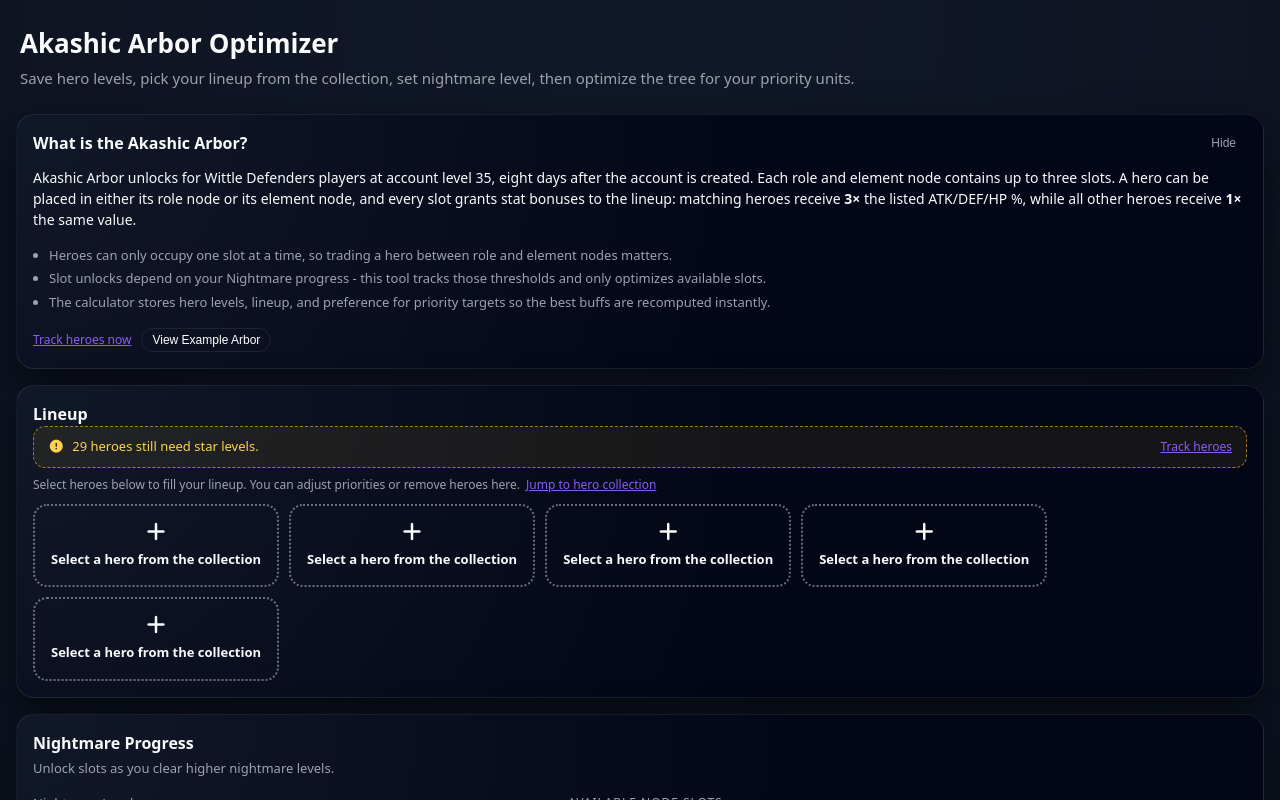
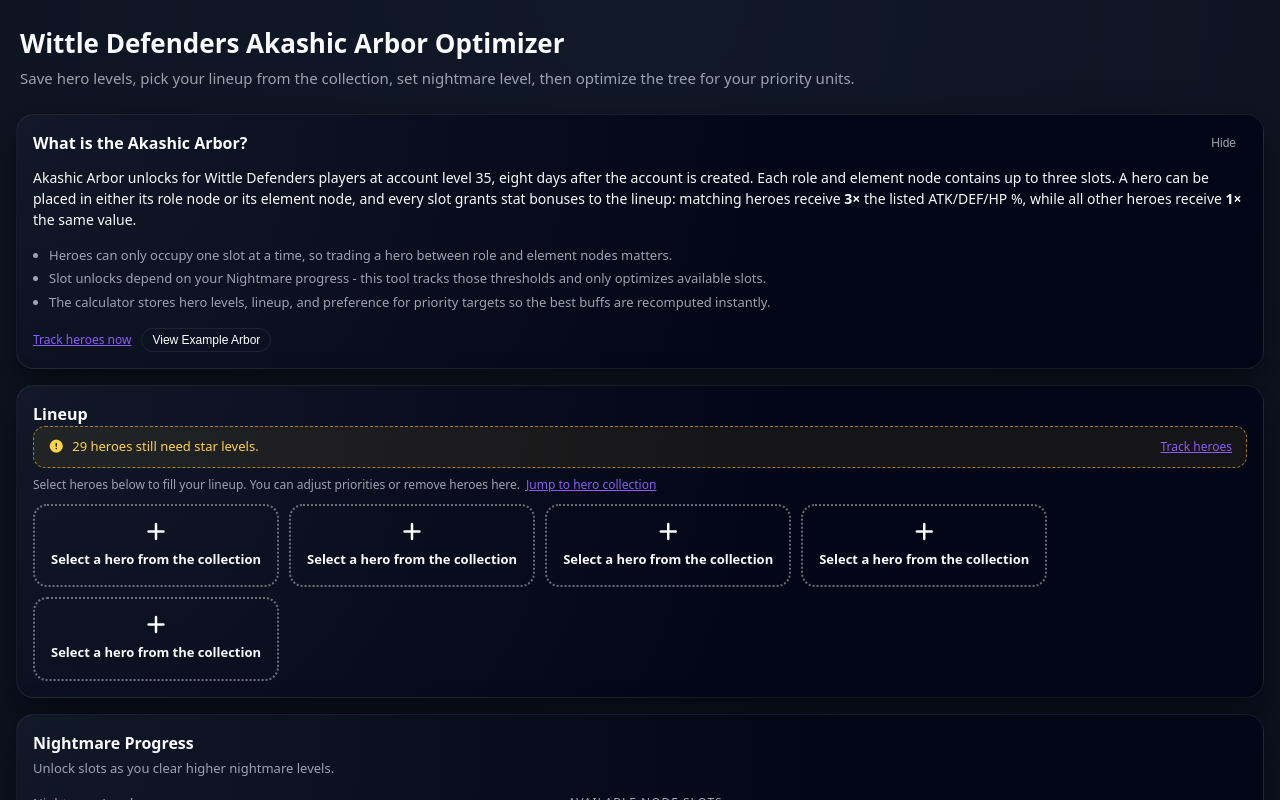
Before and after one commit to sahagin-dazs/wd-akashic-arbor-calc, a Vue app: page / in a window 1280 px wide. Shown: the top 800 px of the page. Built offline with nearby package versions, Linux system fonts and the light colour scheme.

Commit message:
update headers a bit

```diff
--- a/index.html
+++ b/index.html
@@ -2,7 +2,7 @@
 <html lang="en">
   <head>
     <meta charset="UTF-8" />
-    <title>Akashic Arbor Optimizer</title>
+    <title>WD Akashic Arbor Optimizer</title>
     <meta name="viewport" content="width=device-width, initial-scale=1" />
   </head>
   <body>
--- a/src/App.vue
+++ b/src/App.vue
@@ -470,7 +470,7 @@
 <template>
   <div class="app-shell">
     <header class="app-header">
-      <div class="app-title">Akashic Arbor Optimizer</div>
+      <div class="app-title">Wittle Defenders Akashic Arbor Optimizer</div>
       <div class="app-subtitle">
         Save hero levels, pick your lineup from the collection, set nightmare
         level, then optimize the tree for your priority units.
```
